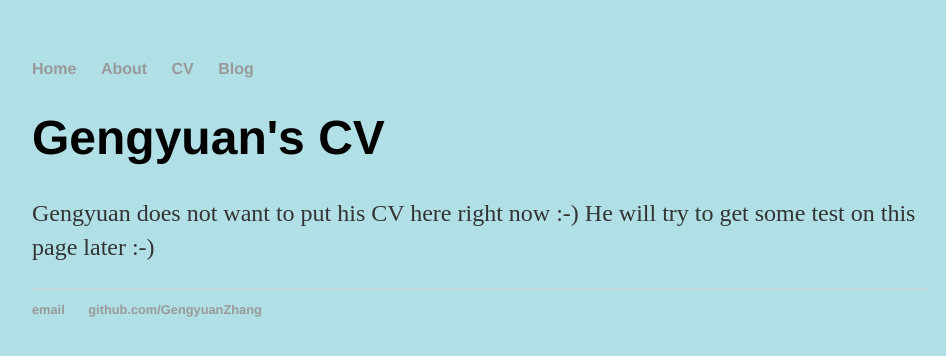
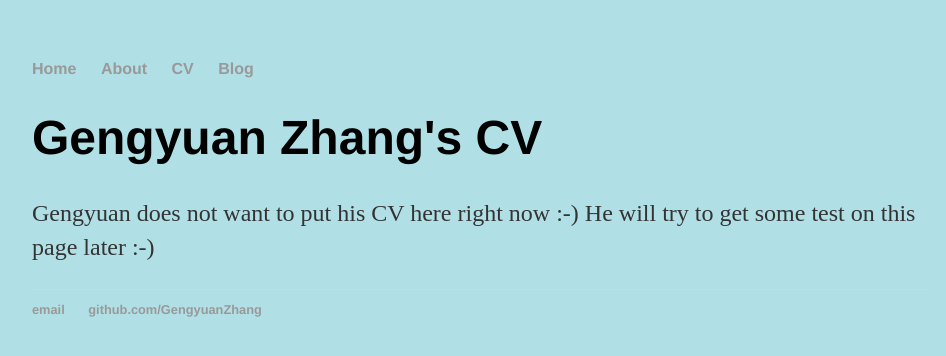
Before and after one commit to GengyuanZhang/GengyuanZhang.github.io, a Jekyll site: the page built from cv/index.html, in a window 1280 px wide. Shown: the top 356 px of the page, without its empty margins (160-1106 px from the left). Built offline with Jekyll 4.4.1, drawn with Linux system fonts in a browser that asks for light colours.

Commit message:
Update index.html

```diff
--- a/cv/index.html
+++ b/cv/index.html
@@ -3,6 +3,6 @@ layout: default
 title: Gengyuan Zhang's CV
 ---
 <div class="blurb">
-	<h1> Gengyuan's CV </h1>
+	<h1> Gengyuan Zhang's CV </h1>
 	<p> Gengyuan does not want to put his CV here right now :-) He will try to get some test on this page later :-) </p>
 </div><!-- /.blurb -->
```
